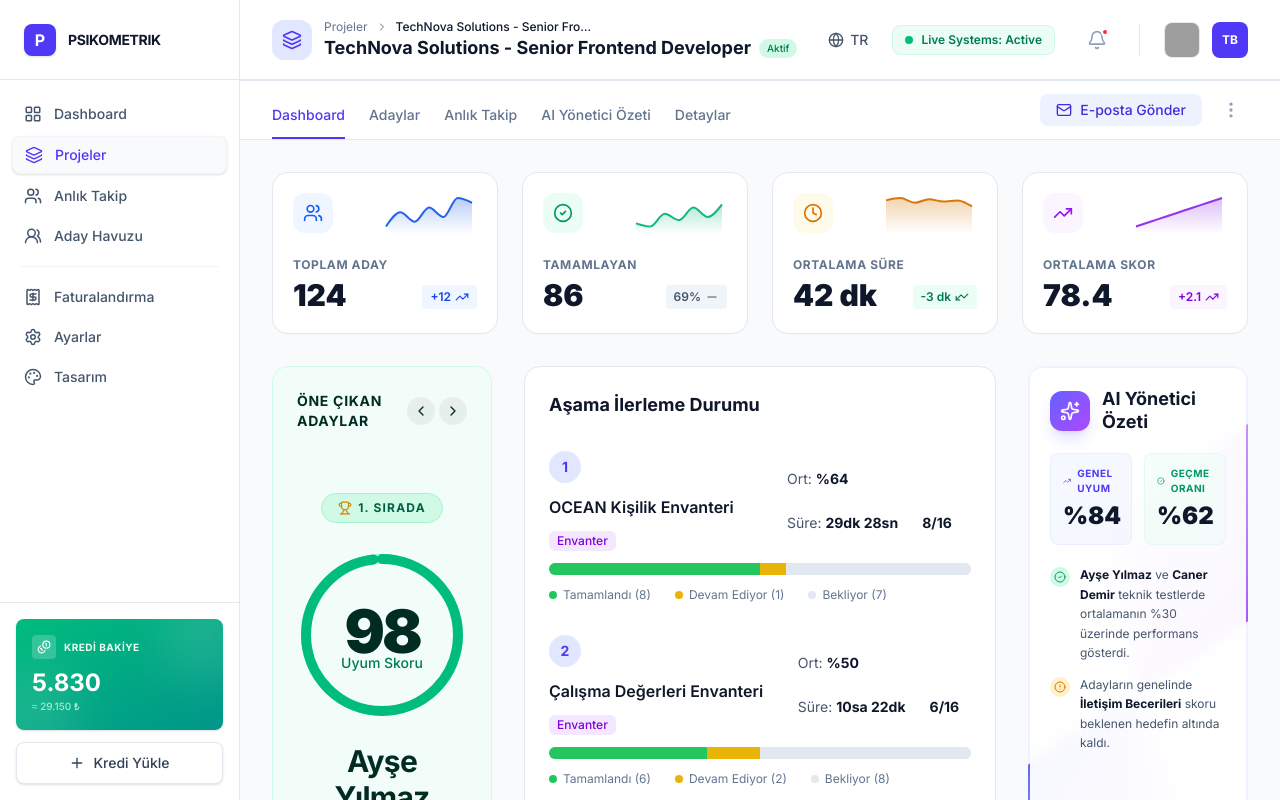
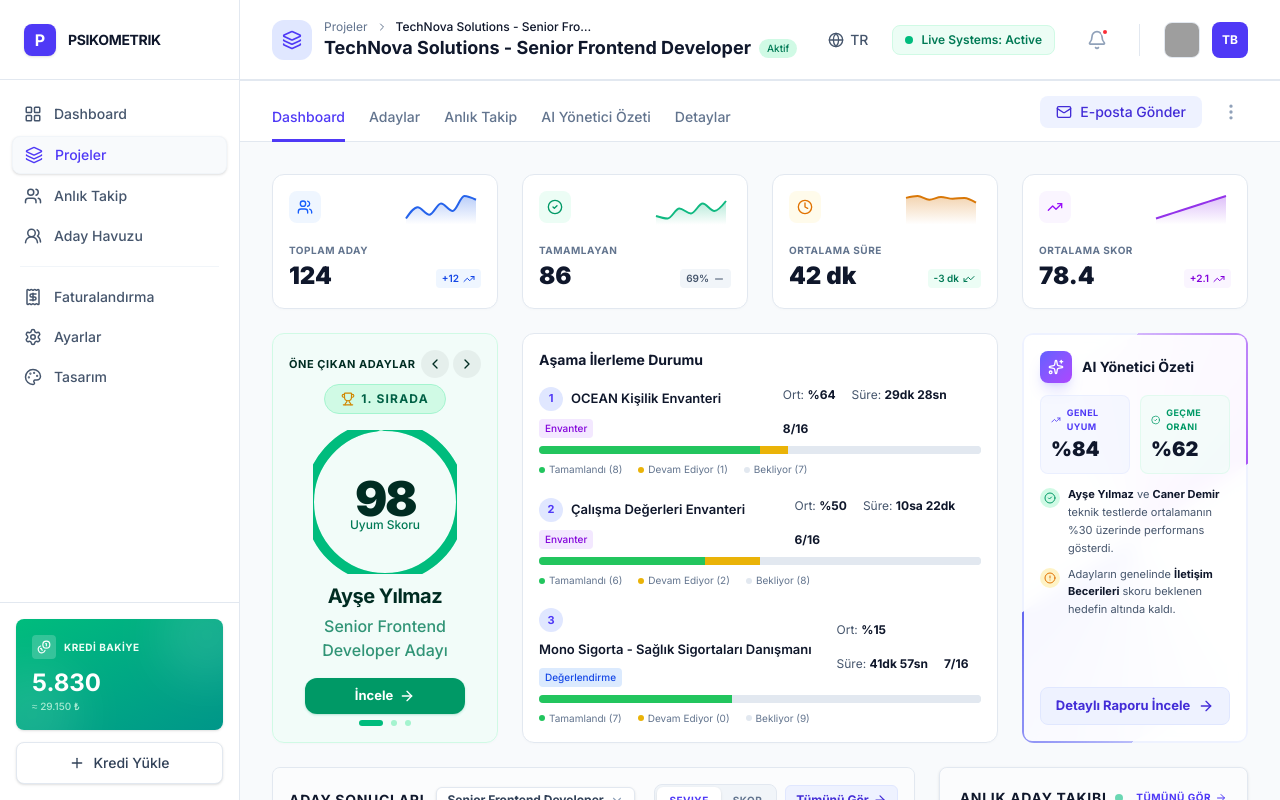
Before and after one commit to bekovisin/talentcooker-hr-dashboard-remix, a Next.js app: page /projects/1 in a window 1280 px wide. Built offline with nearby package versions, Linux system fonts and the light colour scheme; grey boxes are pictures that could not be loaded.

Commit message:
Fix tab scroll + compact Project Detail content UI

```diff
--- a/app/projects/page.tsx
+++ b/app/projects/page.tsx
@@ -363,7 +363,7 @@
           </header>
 
           {/* Tabs Menu & Controls */}
-          <div className="bg-white shrink-0 pr-4 pl-16 lg:px-8 pt-3 flex items-end justify-between overflow-x-auto no-scrollbar">
+          <div className="bg-white shrink-0 pr-4 pl-16 lg:px-8 pt-[14px] flex items-end justify-between">
             <div className="flex gap-4 sm:gap-6 -mb-[1px]">
               {['Tümü', 'Aktif', 'Durduruldu', 'Tamamlandı', 'Arşiv'].map((tab) => (
                 <button
--- a/components/projects/detail/ProjectAISummary.tsx
+++ b/components/projects/detail/ProjectAISummary.tsx
@@ -5,55 +5,55 @@
 
 export function ProjectAISummary({ onReview }: { onReview: () => void }) {
   return (
-    <div className="relative h-full rounded-2xl overflow-hidden p-[2px] flex flex-col min-h-[320px] group">
+    <div className="relative h-full rounded-xl overflow-hidden p-[2px] flex flex-col min-h-[280px] group">
       {/* Animated Border Background */}
       <div className="absolute inset-0 bg-indigo-50" />
       <div className="absolute top-1/2 left-1/2 -translate-x-1/2 -translate-y-1/2 w-[150%] h-[150%] bg-[conic-gradient(from_0deg,transparent_0_270deg,#6366f1_360deg)] animate-[spin_8s_linear_infinite]" />
       <div className="absolute top-1/2 left-1/2 -translate-x-1/2 -translate-y-1/2 w-[150%] h-[150%] bg-[conic-gradient(from_180deg,transparent_0_270deg,#a855f7_360deg)] animate-[spin_8s_linear_infinite]" />
 
       {/* Inner Content */}
-      <div className="relative flex-1 bg-white/95 backdrop-blur-sm rounded-xl p-5 flex flex-col justify-between z-10">
+      <div className="relative flex-1 bg-white/95 backdrop-blur-sm rounded-lg p-4 flex flex-col justify-between z-10">
         <div>
-          <div className="flex items-center gap-3 mb-5">
-            <div className="w-10 h-10 rounded-xl bg-gradient-to-br from-indigo-500 to-purple-500 flex items-center justify-center shadow-lg shadow-indigo-500/20 shrink-0">
-              <Sparkles size={20} className="text-white" />
+          <div className="flex items-center gap-2.5 mb-3">
+            <div className="w-8 h-8 rounded-lg bg-gradient-to-br from-indigo-500 to-purple-500 flex items-center justify-center shadow-lg shadow-indigo-500/20 shrink-0">
+              <Sparkles size={16} className="text-white" />
             </div>
-            <h2 className="text-lg font-bold text-slate-900 leading-tight">AI Yönetici Özeti</h2>
+            <h2 className="text-sm font-bold text-slate-900 leading-tight">AI Yönetici Özeti</h2>
           </div>
 
           {/* Compact Data Points */}
-          <div className="grid grid-cols-2 gap-3 mb-5">
-            <div className="bg-indigo-50/50 rounded-lg p-3 border border-indigo-100/50">
-              <div className="flex items-center gap-1.5 text-indigo-600 mb-1">
-                <TrendingUp size={14} />
-                <span className="text-[10px] font-bold uppercase tracking-wider">Genel Uyum</span>
+          <div className="grid grid-cols-2 gap-2.5 mb-3">
+            <div className="bg-indigo-50/50 rounded-lg p-2.5 border border-indigo-100/50">
+              <div className="flex items-center gap-1.5 text-indigo-600 mb-0.5">
+                <TrendingUp size={12} />
+                <span className="text-[9px] font-bold uppercase tracking-wider">Genel Uyum</span>
               </div>
-              <div className="text-2xl font-black text-slate-900">%84</div>
+              <div className="text-xl font-black text-slate-900">%84</div>
             </div>
-            <div className="bg-emerald-50/50 rounded-lg p-3 border border-emerald-100/50">
-              <div className="flex items-center gap-1.5 text-emerald-600 mb-1">
-                <CheckCircle2 size={14} />
-                <span className="text-[10px] font-bold uppercase tracking-wider">Geçme Oranı</span>
+            <div className="bg-emerald-50/50 rounded-lg p-2.5 border border-emerald-100/50">
+              <div className="flex items-center gap-1.5 text-emerald-600 mb-0.5">
+                <CheckCircle2 size={12} />
+                <span className="text-[9px] font-bold uppercase tracking-wider">Geçme Oranı</span>
               </div>
-              <div className="text-2xl font-black text-slate-900">%62</div>
+              <div className="text-xl font-black text-slate-900">%62</div>
             </div>
           </div>
 
           {/* Insights List */}
-          <div className="space-y-3">
-            <div className="flex items-start gap-2.5">
+          <div className="space-y-2">
+            <div className="flex items-start gap-2">
               <div className="mt-0.5 w-5 h-5 rounded-full bg-emerald-100 text-emerald-600 flex items-center justify-center shrink-0">
                 <CheckCircle2 size={12} />
               </div>
-              <p className="text-xs text-slate-600 leading-relaxed">
+              <p className="text-[11px] text-slate-600 leading-relaxed">
                 <strong className="text-slate-900">Ayşe Yılmaz</strong> ve <strong className="text-slate-900">Caner Demir</strong> teknik testlerde ortalamanın %30 üzerinde performans gösterdi.
               </p>
             </div>
-            <div className="flex items-start gap-2.5">
+            <div className="flex items-start gap-2">
               <div className="mt-0.5 w-5 h-5 rounded-full bg-amber-100 text-amber-600 flex items-center justify-center shrink-0">
                 <AlertCircle size={12} />
               </div>
-              <p className="text-xs text-slate-600 leading-relaxed">
+              <p className="text-[11px] text-slate-600 leading-relaxed">
                 Adayların genelinde <strong className="text-slate-900">İletişim Becerileri</strong> skoru beklenen hedefin altında kaldı.
               </p>
             </div>
@@ -62,7 +62,7 @@
 
         <button
           onClick={onReview}
-          className="mt-5 w-full flex items-center justify-center gap-2 px-4 py-2.5 rounded-xl bg-indigo-50 hover:bg-indigo-100 text-indigo-700 text-sm font-bold transition-all border border-indigo-100 group-hover:shadow-[0_0_20px_rgba(99,102,241,0.15)]"
+          className="mt-3 w-full flex items-center justify-center gap-2 px-3 py-2 rounded-lg bg-indigo-50 hover:bg-indigo-100 text-indigo-700 text-[13px] font-bold transition-all border border-indigo-100 group-hover:shadow-[0_0_20px_rgba(99,102,241,0.15)]"
         >
           Detaylı Raporu İncele <ArrowRight size={16} />
         </button>
--- a/components/projects/detail/ProjectDashboardTab.tsx
+++ b/components/projects/detail/ProjectDashboardTab.tsx
@@ -10,12 +10,12 @@
 
 export function ProjectDashboardTab({ projectId, onTabChange }: { projectId: string, onTabChange: (tab: string) => void }) {
   return (
-    <div className="flex flex-col gap-4 sm:gap-6 lg:gap-8">
+    <div className="flex flex-col gap-4 lg:gap-6">
       {/* Top Stats */}
       <ProjectStats />
 
       {/* Middle Row: Leaders, Stage Progress, AI Summary */}
-      <div className="grid grid-cols-1 lg:grid-cols-4 gap-4 sm:gap-6 lg:gap-8">
+      <div className="grid grid-cols-1 lg:grid-cols-4 gap-4 lg:gap-6">
         <div className="lg:col-span-1">
           <ProjectLeaders />
         </div>
@@ -28,7 +28,7 @@
       </div>
 
       {/* Bottom Row: Candidate Results & Live Tracking */}
-      <div className="grid grid-cols-1 lg:grid-cols-3 gap-4 sm:gap-6 lg:gap-8">
+      <div className="grid grid-cols-1 lg:grid-cols-3 gap-4 lg:gap-6">
         <div className="lg:col-span-2">
           <ProjectCandidateResults />
         </div>
--- a/components/projects/detail/ProjectDetailContent.tsx
+++ b/components/projects/detail/ProjectDetailContent.tsx
@@ -24,7 +24,7 @@
       <ProjectHeader projectId={projectId} />
 
       {/* Tabs Menu & Controls */}
-      <div className="border-b border-slate-200 bg-white shrink-0 px-4 pl-16 lg:px-8 pt-3 flex items-end justify-between overflow-x-auto no-scrollbar">
+      <div className="border-b border-slate-200 bg-white shrink-0 px-4 pl-16 lg:px-8 pt-[14px] flex items-end justify-between">
         <div className="flex gap-4 sm:gap-6 -mb-[1px]">
           {tabs.map((tab) => (
             <button
--- a/components/projects/detail/ProjectLeaders.tsx
+++ b/components/projects/detail/ProjectLeaders.tsx
@@ -128,11 +128,11 @@
   const circumference = 2 * Math.PI * radius;
 
   return (
-    <div className={`relative rounded-2xl border shadow-[0_1px_3px_rgb(0_0_0/0.02)] p-5 sm:p-6 h-full flex flex-col overflow-hidden transition-colors duration-700 font-[family-name:var(--font-manrope)] ${themeClasses.bg}`}>
+    <div className={`relative rounded-xl border shadow-[0_1px_3px_rgb(0_0_0/0.02)] p-4 h-full flex flex-col overflow-hidden transition-colors duration-700 font-[family-name:var(--font-manrope)] ${themeClasses.bg}`}>
 
       {/* Header */}
       <div className="flex items-center justify-between mb-4 relative z-10">
-        <h2 className={`text-sm font-bold uppercase tracking-wider ${themeClasses.text}`}>Öne Çıkan Adaylar</h2>
+        <h2 className={`text-[11px] font-bold uppercase tracking-wider ${themeClasses.text}`}>Öne Çıkan Adaylar</h2>
         <div className="flex items-center gap-1">
           <button
             onClick={prev}
@@ -149,7 +149,7 @@
         </div>
       </div>
 
-      <div className="flex-1 relative flex items-center justify-center min-h-[360px]">
+      <div className="flex-1 relative flex items-center justify-center min-h-[300px]">
         <AnimatePresence initial={false} custom={direction} mode="wait">
           <motion.div
             key={currentIndex}
@@ -173,7 +173,7 @@
             </motion.div>
 
             {/* Animated Score Circle */}
-            <div className="relative w-48 h-48 flex items-center justify-center shrink-0 mb-3">
+            <div className="relative w-36 h-36 flex items-center justify-center shrink-0 mb-2">
               <svg className="w-full h-full transform -rotate-90">
                 <circle
                   cx="50%" cy="50%" r={radius}
@@ -200,7 +200,7 @@
                   initial={{ scale: 0.5, opacity: 0 }}
                   animate={{ scale: 1, opacity: 1 }}
                   transition={{ type: "spring", stiffness: 200, damping: 15, delay: 0.4 }}
-                  className={`text-6xl font-black leading-none tracking-tighter ${themeClasses.text}`}
+                  className={`text-5xl font-black leading-none tracking-tighter ${themeClasses.text}`}
                 >
                   {currentLeader.score}
                 </motion.span>
@@ -208,7 +208,7 @@
                   initial={{ opacity: 0 }}
                   animate={{ opacity: 1 }}
                   transition={{ delay: 0.6 }}
-                  className={`text-sm font-medium opacity-80 mt-[-8px] ${themeClasses.textMuted}`}
+                  className={`text-xs font-medium opacity-80 mt-[-6px] ${themeClasses.textMuted}`}
                 >
                   {currentLeader.traitLabel}
                 </motion.span>
@@ -217,7 +217,7 @@
 
             {/* Candidate Info */}
             <div className="mb-4 space-y-1">
-              <h3 className={`text-3xl font-bold tracking-tight ${themeClasses.text}`}>
+              <h3 className={`text-xl font-bold tracking-tight ${themeClasses.text}`}>
                 {currentLeader.name}
               </h3>
               <p className={`font-medium opacity-80 ${themeClasses.textMuted}`}>
@@ -228,7 +228,7 @@
             {/* Action Button */}
             <button
               onClick={() => router.push('/tasarim')}
-              className={`flex items-center justify-center gap-1.5 w-full max-w-[240px] py-3 rounded-xl shadow-sm text-sm font-bold transition-all hover:-translate-y-0.5 ${themeClasses.btn}`}
+              className={`flex items-center justify-center gap-1.5 w-full max-w-[200px] py-2 rounded-xl shadow-sm text-[13px] font-bold transition-all hover:-translate-y-0.5 ${themeClasses.btn}`}
             >
               İncele <ArrowRight size={16} />
             </button>
--- a/components/projects/detail/ProjectStageProgress.tsx
+++ b/components/projects/detail/ProjectStageProgress.tsx
@@ -43,31 +43,31 @@
 
 export function ProjectStageProgress() {
   return (
-    <div className="bg-white rounded-2xl border border-slate-200 shadow-[0_1px_3px_rgb(0_0_0/0.02)] p-5 sm:p-6 h-full flex flex-col">
-      <div className="flex items-center justify-between mb-6 sm:mb-8">
-        <h2 className="text-lg font-bold text-slate-900">Aşama İlerleme Durumu</h2>
+    <div className="bg-white rounded-xl border border-slate-200 shadow-[0_1px_3px_rgb(0_0_0/0.02)] p-4 h-full flex flex-col">
+      <div className="flex items-center justify-between mb-4">
+        <h2 className="text-sm font-bold text-slate-900">Aşama İlerleme Durumu</h2>
       </div>
 
-      <div className="flex-1 flex flex-col gap-8">
+      <div className="flex-1 flex flex-col gap-5">
         {stages.map((stage) => {
           const completedPct = (stage.completed / stage.total) * 100;
           const inProgressPct = (stage.inProgress / stage.total) * 100;
           const waitingPct = (stage.waiting / stage.total) * 100;
 
           return (
-            <div key={stage.id} className="flex flex-col gap-3">
+            <div key={stage.id} className="flex flex-col gap-2">
               {/* Header */}
-              <div className="flex flex-col sm:flex-row sm:items-center justify-between gap-3">
-                <div className="flex flex-wrap items-center gap-2 sm:gap-3">
-                  <div className="w-8 h-8 rounded-full bg-indigo-100 text-indigo-600 flex items-center justify-center font-bold text-sm shrink-0">
+              <div className="flex flex-col sm:flex-row sm:items-center justify-between gap-2">
+                <div className="flex flex-wrap items-center gap-2">
+                  <div className="w-6 h-6 rounded-full bg-indigo-100 text-indigo-600 flex items-center justify-center font-bold text-[11px] shrink-0">
                     {stage.id}
                   </div>
-                  <span className="font-semibold text-slate-900 text-sm sm:text-base">{stage.title}</span>
-                  <span className={`px-2 py-0.5 rounded-md text-xs font-medium ${stage.badgeColor}`}>
+                  <span className="font-semibold text-slate-900 text-[13px]">{stage.title}</span>
+                  <span className={`px-1.5 py-0.5 rounded text-[10px] font-medium ${stage.badgeColor}`}>
                     {stage.badge}
                   </span>
                 </div>
-                <div className="flex flex-wrap items-center gap-4 sm:gap-6 text-sm ml-10 sm:ml-0">
+                <div className="flex flex-wrap items-center gap-3 sm:gap-4 text-[12px] ml-8 sm:ml-0">
                   <div className="text-slate-600">Ort: <span className="font-bold text-slate-900">{stage.avgScore}</span></div>
                   <div className="text-slate-600">Süre: <span className="font-bold text-slate-900">{stage.avgTime}</span></div>
                   <div className="font-bold text-slate-900">{stage.completed}/{stage.total}</div>
@@ -75,7 +75,7 @@
               </div>
 
               {/* Progress Bar */}
-              <div className="h-3 w-full rounded-full overflow-hidden flex bg-slate-200">
+              <div className="h-2 w-full rounded-full overflow-hidden flex bg-slate-200">
                 <div
                   className="h-full bg-[#22c55e] transition-all duration-1000 ease-out"
                   style={{ width: `${completedPct}%` }}
@@ -91,17 +91,17 @@
               </div>
 
               {/* Legend */}
-              <div className="flex flex-wrap items-center gap-3 sm:gap-6 text-xs text-slate-500">
-                <div className="flex items-center gap-1.5">
-                  <div className="w-2 h-2 rounded-full bg-[#22c55e]" />
+              <div className="flex flex-wrap items-center gap-3 sm:gap-4 text-[10px] text-slate-500">
+                <div className="flex items-center gap-1">
+                  <div className="w-1.5 h-1.5 rounded-full bg-[#22c55e]" />
                   <span>Tamamlandı ({stage.completed})</span>
                 </div>
-                <div className="flex items-center gap-1.5">
-                  <div className="w-2 h-2 rounded-full bg-[#eab308]" />
+                <div className="flex items-center gap-1">
+                  <div className="w-1.5 h-1.5 rounded-full bg-[#eab308]" />
                   <span>Devam Ediyor ({stage.inProgress})</span>
                 </div>
-                <div className="flex items-center gap-1.5">
-                  <div className="w-2 h-2 rounded-full bg-[#e2e8f0]" />
+                <div className="flex items-center gap-1">
+                  <div className="w-1.5 h-1.5 rounded-full bg-[#e2e8f0]" />
                   <span>Bekliyor ({stage.waiting})</span>
                 </div>
               </div>
--- a/components/projects/detail/ProjectStats.tsx
+++ b/components/projects/detail/ProjectStats.tsx
@@ -86,12 +86,12 @@
   return (
     <div className="grid grid-cols-1 sm:grid-cols-2 lg:grid-cols-4 gap-4 lg:gap-6">
       {stats.map((stat, index) => (
-        <div key={index} className="bg-white rounded-2xl p-5 border border-slate-200 shadow-[0_1px_3px_rgb(0_0_0/0.02)] flex flex-col justify-between group">
-          <div className="flex justify-between items-start mb-4">
-            <div className={`w-10 h-10 rounded-xl flex items-center justify-center ${stat.bgColor} ${stat.color}`}>
-              <stat.icon size={20} />
+        <div key={index} className="bg-white rounded-xl p-4 border border-slate-200 shadow-[0_1px_3px_rgb(0_0_0/0.02)] flex flex-col justify-between group">
+          <div className="flex justify-between items-start mb-3">
+            <div className={`w-8 h-8 rounded-lg flex items-center justify-center ${stat.bgColor} ${stat.color}`}>
+              <stat.icon size={16} />
             </div>
-            <div className="w-24 h-12">
+            <div className="w-20 h-10">
               <ResponsiveContainer width="100%" height="100%">
                 <AreaChart data={stat.chartData}>
                   <defs>
@@ -108,14 +108,14 @@
           </div>
           <div className="flex items-end justify-between">
             <div>
-              <h3 className="text-xs font-bold text-slate-500 uppercase tracking-wider mb-1">{stat.title}</h3>
-              <p className="text-3xl font-black text-slate-900">{stat.value}</p>
+              <h3 className="text-[10px] font-bold text-slate-500 uppercase tracking-wider mb-0.5">{stat.title}</h3>
+              <p className="text-2xl font-black text-slate-900">{stat.value}</p>
             </div>
-            <span className={`text-xs font-semibold px-2 py-1 rounded flex items-center gap-1 mb-1 ${stat.badgeColor}`}>
+            <span className={`text-[10px] font-semibold px-1.5 py-0.5 rounded flex items-center gap-1 mb-1 ${stat.badgeColor}`}>
               {stat.change}
-              {stat.trend === 'up' && <TrendingUp size={14} />}
-              {stat.trend === 'down' && <TrendingUp size={14} className="transform rotate-180" />}
-              {stat.trend === 'neutral' && <Minus size={14} />}
+              {stat.trend === 'up' && <TrendingUp size={12} />}
+              {stat.trend === 'down' && <TrendingUp size={12} className="transform rotate-180" />}
+              {stat.trend === 'neutral' && <Minus size={12} />}
             </span>
           </div>
         </div>
```
